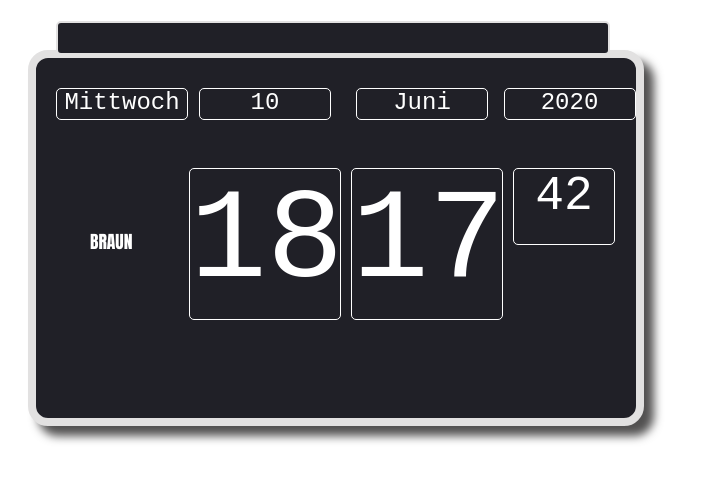
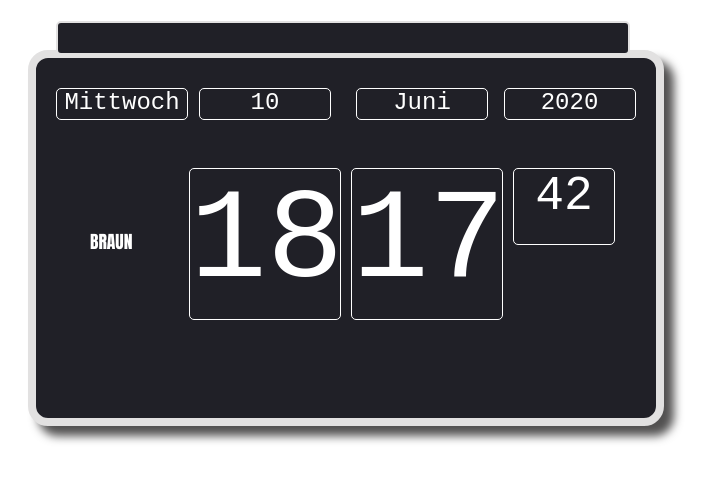
Before and after one commit to SuperNatalie/JS-Clock, a plain HTML site: page index.html in a window 1280 px wide. Shown: the whole page, without its empty margins (0-716 px from the left). Drawn offline with Linux system fonts and the light colour scheme.

Commit message:
add some css

```diff
--- a/main.js
+++ b/main.js
@@ -51,6 +51,8 @@ var monate = [
         if (minutes.innerHTML <10) {
             minutes.innerHTML = "0" + clock.getMinutes();
         }
+
+
     }
 
 
--- a/style.css
+++ b/style.css
@@ -6,14 +6,14 @@ html, body {
 .front {
     margin-top: 50px;
     margin-left: 20px;
-    width: 600px;
+    width: 620px;
     height: 360px;
     border: 8px solid rgb(226, 225, 225);
     background-color: rgb(32, 32, 39);
     border-radius: 20px ;
     box-shadow: rgb(82, 81, 81) 10px 10px 10px;
     display: grid;
-    grid-template-columns: 20px 1fr 1fr 1fr 1fr;
+    grid-template-columns: 20px 1fr 1fr 1fr 1fr 20px;
     grid-template-rows: 30px 50px 30px 100px 150px;
 }
 
@@ -22,7 +22,7 @@ html, body {
     margin-top: -37px;
     margin-left: 20px;
     background-color: rgb(32, 32, 39);
-    width:550px;
+    width:570px;
     height: 30px;
     border: 2px solid rgb(226, 225, 225);
     border-radius: 5px;
```
